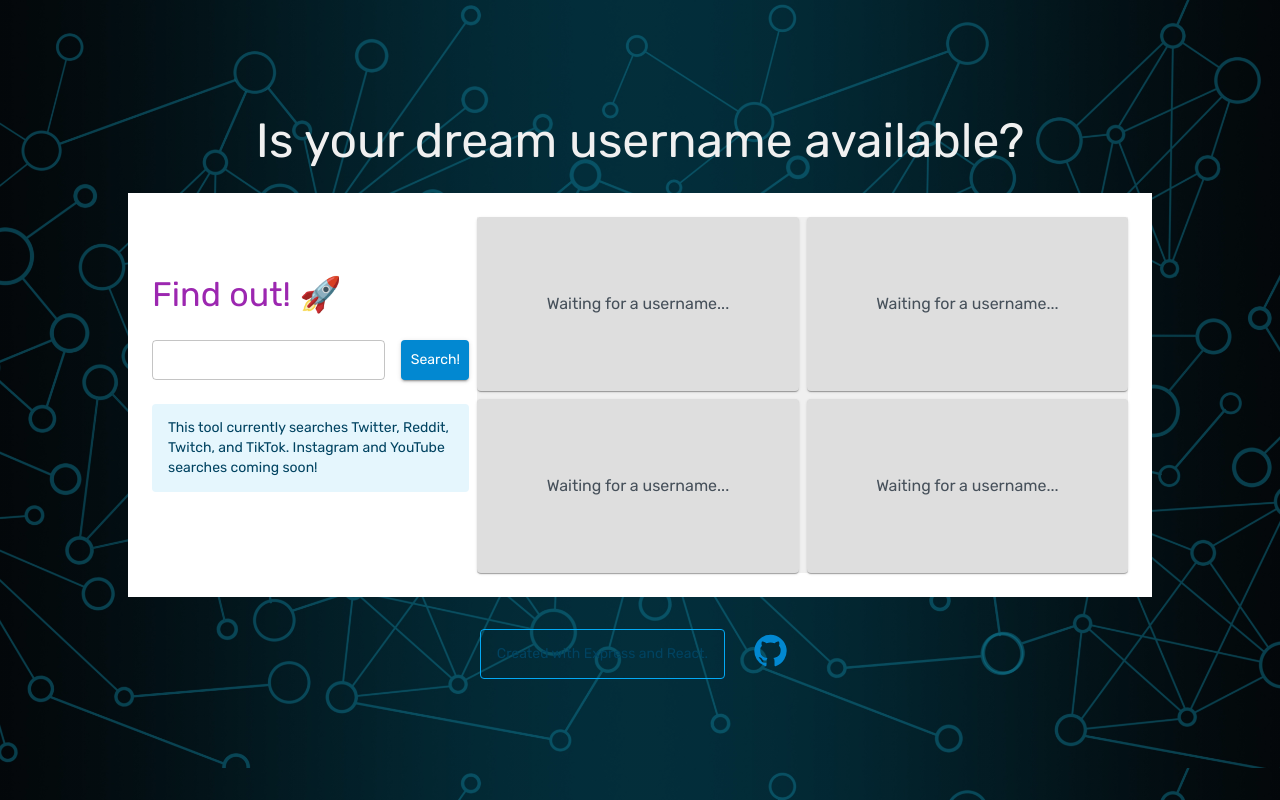
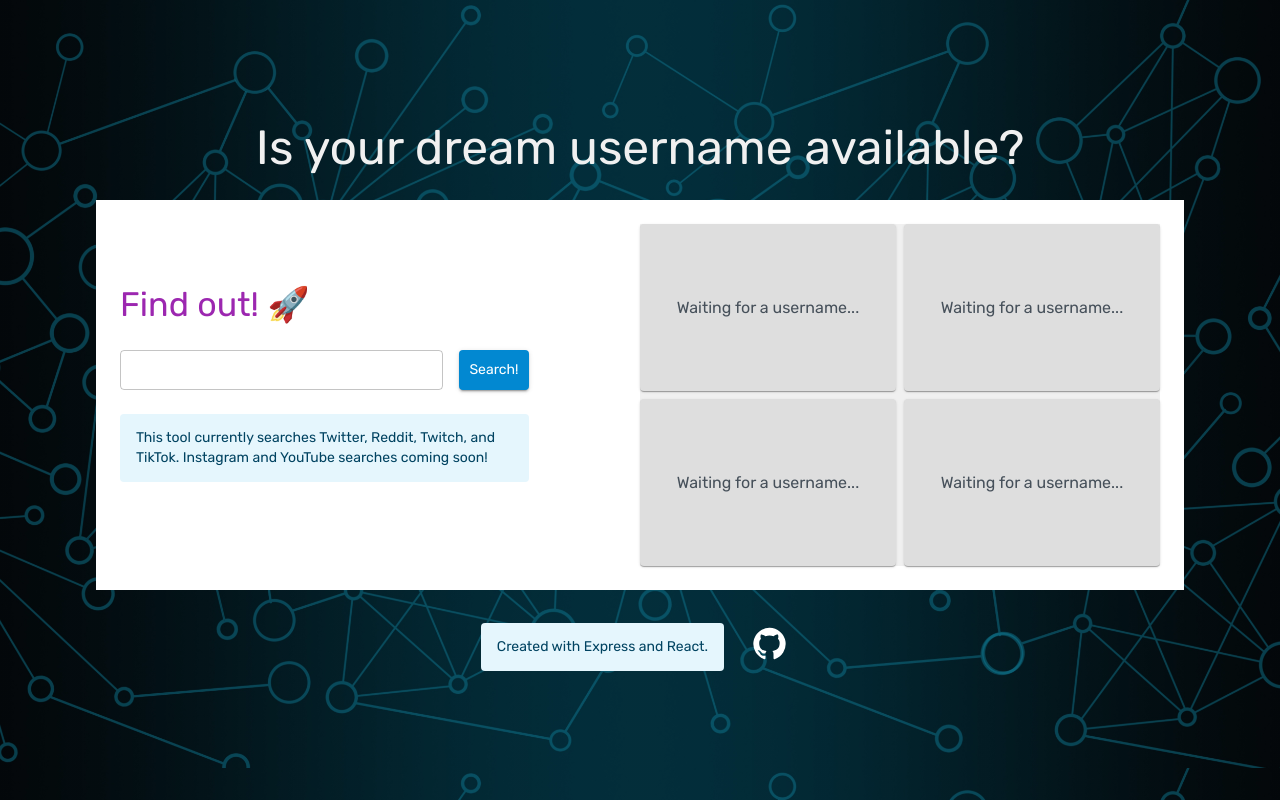
Before and after one commit to maryamkhan14/username-availability-checker, a React (Create React App) app in the folder frontend/: page / in a window 1280 px wide. Built offline with nearby package versions, Linux system fonts and the light colour scheme.

Commit message:
Changed styling due to background image update

```diff
--- a/frontend/src/components/Footer.js
+++ b/frontend/src/components/Footer.js
@@ -13,14 +13,14 @@ const Footer = () => {
         gap={2}
       >
         <Grid item id="creation-info">
-          <Alert variant="outlined" severity="info" icon={false}>
+          <Alert color="info" icon={false}>
             Created with Express and React.
           </Alert>
         </Grid>
         <Grid item id="github-profile">
           <IconButton aria-label="github" size="large">
             <Link href="https://github.com/maryamkhan14">
-              <GitHubIcon color="info" fontSize="large" />
+              <GitHubIcon color="primary.main" fontSize="large" />
             </Link>
           </IconButton>
         </Grid>
--- a/frontend/src/pages/Home.js
+++ b/frontend/src/pages/Home.js
@@ -8,28 +8,28 @@ const Home = () => {
     <Grid
       item
       className="home"
-      width="80vw"
+      width="85vw"
       height="100%"
       display="flex"
       flexDirection="row"
       justifySelf="center"
       justifyContent="space-between"
+      sx={{ backgroundColor: "primary.main" }}
       p={3}
-      sx={{ backgroundColor: "primary.main" }}
       container
     >
       <Grid
         item
-        lg={4}
+        lg={5}
         className="username-availability-search"
         display="flex"
         justifyContent="flex-start"
-        pr={1}
+        pr={3}
       >
         <UsernameAvailabilitySearch />
       </Grid>
 
-      <Grid item lg={8} display="flex" sx={{ backgroundColor: "primary.alt" }}>
+      <Grid item lg={6} display="flex" sx={{ backgroundColor: "primary.alt" }}>
         <UsernameAvailabilityDetails />
       </Grid>
     </Grid>
```
